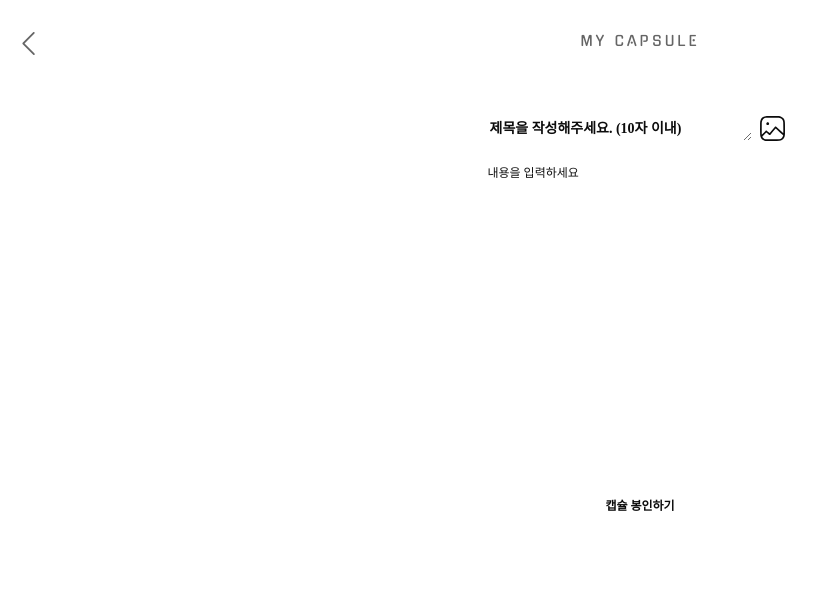
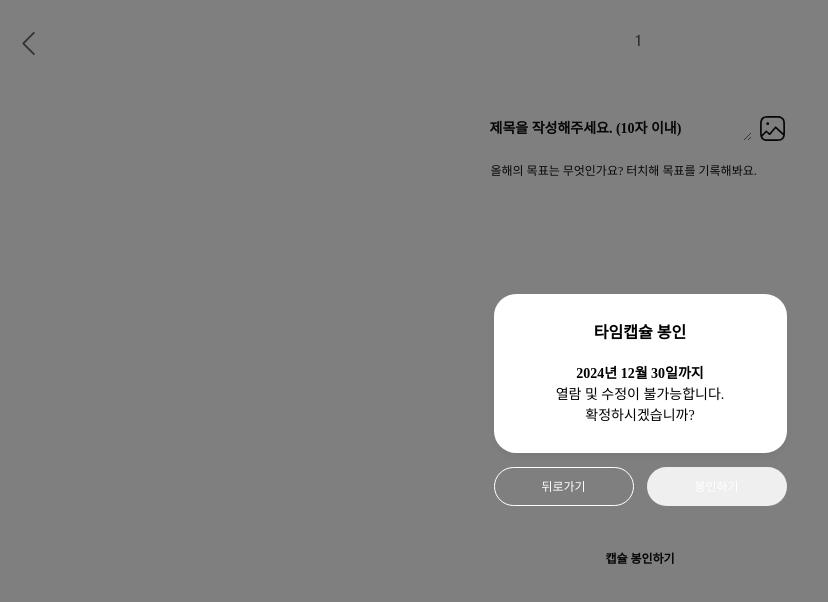
Before and after one commit to 2024-GDSCKU-TimeCapsule/Frontend, a React (Create React App) app in the folder timecapsule/: page /capsule/1 in a window 1280 px wide. Both pictures are taken after a click on the button "캡슐 봉인하기". Shown: the top 602 px of the page, without its empty margins (0-828 px from the left). Built offline with nearby package versions, Linux system fonts and the light colour scheme; a web font is replaced by a local one.

Commit message:
edit capsule

```diff
--- a/timecapsule/src/pages/Capsule/SelectCapsule.js
+++ b/timecapsule/src/pages/Capsule/SelectCapsule.js
@@ -28,7 +28,7 @@ function SelectCapsule() {
 
 	return (
 		<div className="select-capsule">
-			<Header />
+			<Header pageName="TIME CAPSULE" />
 			<div>
 				<div className="swiper-title">{capsuleName.toUpperCase()}</div>
 				<div className="swiper-subtitle">1년 뒤 나에게 보내는 선물</div>
--- a/timecapsule/src/pages/Capsule/WriteCapsule.css
+++ b/timecapsule/src/pages/Capsule/WriteCapsule.css
@@ -24,8 +24,10 @@
 .write-field {
 	display: flex;
 	height: auto;
+	min-height: 60vh;
 	flex-direction: column;
 	align-items: center;
+	justify-content: space-between;
 	padding: 24px;
 	margin-top: 12px;
 	margin-left: 20px;
@@ -33,6 +35,14 @@
 	background: #fff;
 	border-radius: 24px 22px 200px 200px;
 	opacity: 0.95;
+}
+
+.write-capsule-container {
+	display: flex;
+	width: 100%;
+	flex-direction: column;
+	justify-content: space-between;
+	height: auto;
 }
 
 .title-container {
@@ -63,6 +73,7 @@
 	font-style: normal;
 	font-weight: 350;
 	line-height: 200%;
+	padding: 0;
 	border: 0px;
 	margin-bottom: 20px;
 	resize: none;
@@ -121,3 +132,93 @@
 	font-style: normal;
 	font-weight: 600;
 }
+
+.pop-up-screen {
+	display: flex;
+	flex-direction: column;
+	justify-content: center;
+	align-items: center;
+	position: fixed;
+	top: 0;
+	left: 0;
+	width: 100%;
+	height: 100%;
+	background: rgba(0, 0, 0, 0.5);
+	z-index: 100;
+}
+
+.pop-up-component {
+	display: flex;
+	flex-direction: column;
+	justify-content: center;
+	align-items: center;
+}
+
+.pop-up-box {
+	display: flex;
+	flex-direction: column;
+	justify-content: center;
+	align-items: center;
+
+	width: 293px;
+	height: 159px;
+	box-shadow: 0px 4px 10px 0px rgba(0, 0, 0, 0.05);
+	background: #fff;
+	border-radius: 22px;
+	z-index: 101;
+}
+
+.pop-up-title {
+	text-align: center;
+	font-family: Noto Sans KR;
+	font-size: 16px;
+	font-style: normal;
+	font-weight: 700;
+	line-height: 150%;
+	margin-bottom: 18px;
+}
+
+.pop-up-content {
+	color: #000;
+	text-align: center;
+	font-family: Noto Sans KR;
+	font-size: 14px;
+	font-style: normal;
+	font-weight: 500;
+	line-height: 150%;
+}
+
+.pop-up-date {
+	opacity: 0.7;
+	font-family: Noto Sans KR;
+	font-size: 28px;
+	font-style: normal;
+	font-weight: 700;
+	line-height: 150%;
+	letter-spacing: 2.8px;
+}
+
+.pop-up-button-container {
+	display: flex;
+	flex-direction: row;
+	align-items: center;
+	margin-top: 14px;
+}
+
+.pop-up-button {
+	display: flex;
+	flex-direction: column;
+	justify-content: center;
+	align-items: center;
+	width: 140px;
+	height: 39px;
+
+	border-radius: 22px;
+	cursor: pointer;
+	color: #fff;
+	font-family: Noto Sans KR;
+	font-size: 12px;
+	font-style: normal;
+	font-weight: 500;
+	line-height: 150%;
+}
--- a/timecapsule/src/pages/Capsule/WriteCapsule.js
+++ b/timecapsule/src/pages/Capsule/WriteCapsule.js
@@ -1,6 +1,7 @@
 import "./WriteCapsule.css";
 import React, { useState, useRef } from "react";
 import { Link, useParams } from "react-router-dom";
+import dayjs from "dayjs";
 
 import { ReactComponent as Lock } from "./images/lock.svg";
 import { ReactComponent as AddImage } from "./images/image.svg";
@@ -16,8 +17,11 @@ function WriteCapsule() {
 	};
 	const { capsule_name } = useParams();
 	const [title, setTitle] = useState("제목을 작성해주세요. (10자 이내)");
-	const [content, setContent] = useState("내용을 입력하세요");
+	const [content, setContent] = useState(
+		" 올해의 목표는 무엇인가요? 터치해 목표를 기록해봐요."
+	);
 	const [image, setImage] = useState([]);
+	const [showPopup, setShowPopup] = useState(false);
 
 	const fileInputRef = useRef(null);
 	const handleTitleChange = (e) => {
@@ -30,7 +34,7 @@ function WriteCapsule() {
 
 	const handleSubmit = (e) => {
 		e.preventDefault();
-		console.log(title, content);
+		setShowPopup(true);
 	};
 
 	const handleAddImageClick = () => {
@@ -46,9 +50,21 @@ function WriteCapsule() {
 
 	return (
 		<div className={`write-capsule background-${capsule_name}`}>
+			{showPopup && (
+				<PopUpComponent
+					capsule_name={capsule_name}
+					title={title}
+					content={content}
+					setShowPopup={setShowPopup}
+				/>
+			)}
 			<div>
-				<Header backURL="/capsule" />
+				<Header
+					pageName={capsule_name.toUpperCase()}
+					backURL="/capsule"
+				/>
 				<form onSubmit={handleSubmit} className="write-field">
+					<div className="write-capsule-container">
 						<div className="title-container">
 							<textarea
 								className="capsule-title"
@@ -76,7 +92,7 @@ function WriteCapsule() {
 							rows={Math.max(
 								Math.ceil((content.length + 1) / 40) +
 									content.split("\n").length,
-							12
+								10
 							)}
 						/>
 						{image.map((file, index) => (
@@ -101,20 +117,25 @@ function WriteCapsule() {
 								</button>
 							</div>
 						))}
-
 						<input
 							type="file"
 							ref={fileInputRef}
 							style={{ display: "none" }}
 							onChange={handleImageChange}
 						/>
-
+					</div>
 					<button
 						type="submit"
 						className="submit-button"
 						style={{ color: color[capsule_name] }}
 					>
-						<Lock stroke={color[capsule_name]} />
+						<Lock
+							stroke={color[capsule_name]}
+							style={{
+								width: "24px",
+								height: "24px",
+							}}
+						/>
 						캡슐 봉인하기
 					</button>
 				</form>
@@ -124,4 +145,92 @@ function WriteCapsule() {
 	);
 }
 
+function PopUpComponent({ capsule_name, title, content, setShowPopup }) {
+	const [finish, setFinish] = useState(false);
+	const color = {
+		goals: "#F285A8",
+		memory: "#7C6EE0",
+		letter: "#42BCBC",
+	};
+	const time = dayjs("2024-12-31").diff(dayjs(), "day");
+
+	return finish ? (
+		<div className="pop-up-screen">
+			<div className="pop-up-box">
+				<div
+					className="pop-up-title"
+					style={{ color: color[capsule_name] }}
+				>
+					타임캡슐 봉인 완료!
+				</div>
+				<div className="pop-up-content">봉인 해제까지 남은 시간</div>
+				<div
+					className="pop-up-date"
+					style={{ color: color[capsule_name] }}
+				>
+					D-{time}
+				</div>
+			</div>
+			<div className="pop-up-button-container">
+				<button
+					className="pop-up-button"
+					style={{
+						background: color[capsule_name],
+						border: "none",
+					}}
+					onClick={() => {
+						setFinish(false);
+						setShowPopup(false);
+					}}
+				>
+					확인
+				</button>
+			</div>
+		</div>
+	) : (
+		<div className="pop-up-screen">
+			<div className="pop-up-box">
+				<div
+					className="pop-up-title"
+					style={{ color: color[capsule_name] }}
+				>
+					타임캡슐 봉인
+				</div>
+				<div className="pop-up-content" style={{ fontWeight: "bold" }}>
+					2024년 12월 30일까지
+				</div>
+				<div className="pop-up-content">
+					열람 및 수정이 불가능합니다.
+				</div>
+				<div className="pop-up-content">확정하시겠습니까?</div>
+			</div>
+			<div className="pop-up-button-container">
+				<button
+					className="pop-up-button"
+					style={{
+						background: "none",
+						border: "1px solid #fff",
+					}}
+					onClick={() => setShowPopup(false)}
+				>
+					뒤로가기
+				</button>
+				<div style={{ width: "13px" }} />
+				<button
+					className="pop-up-button"
+					style={{
+						background: color[capsule_name],
+						border: "none",
+					}}
+					onClick={() => {
+						setFinish(true);
+					}}
+				>
+					봉인하기
+				</button>
+			</div>
+		</div>
+	);
+}
+
 export default WriteCapsule;
```
Lines whose indentation alone changed are shown as unchanged.
